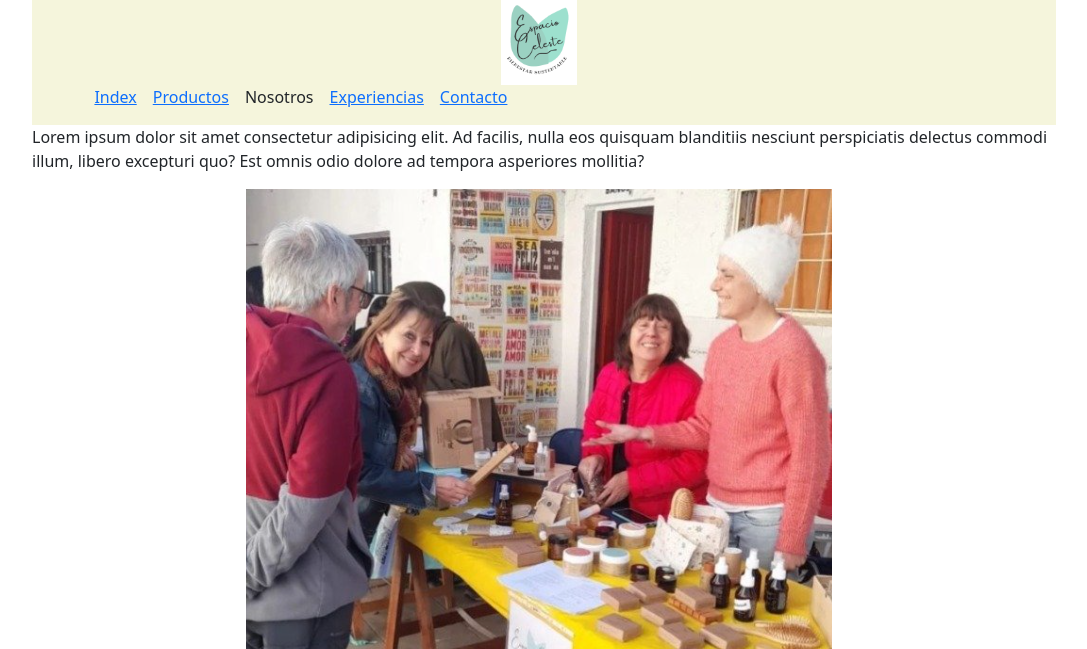
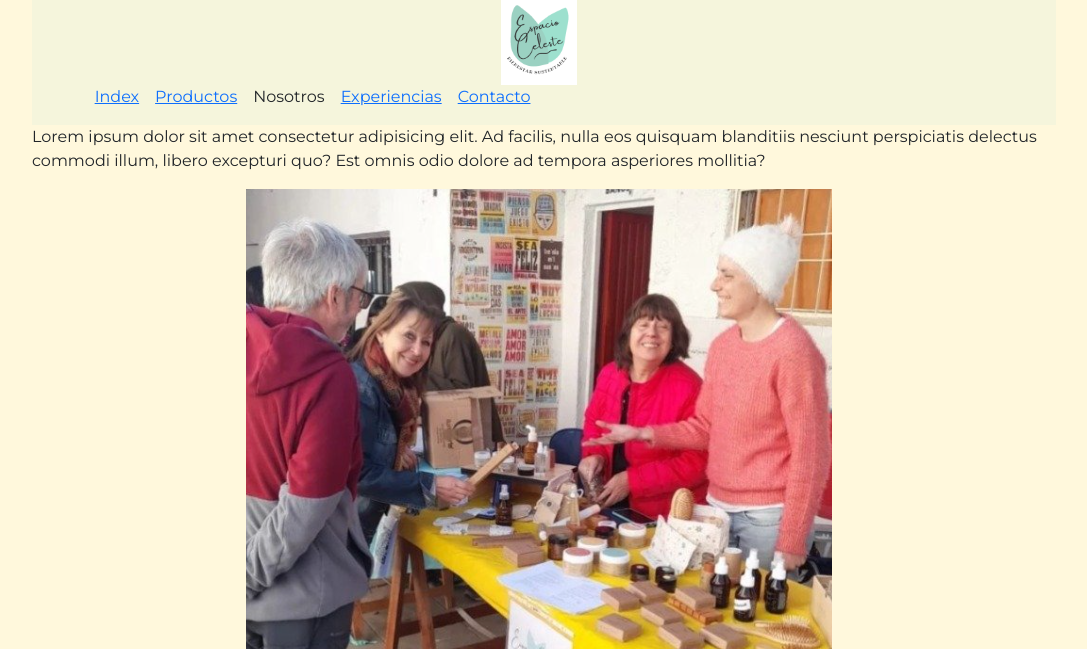
Before and after one commit to MACEVEDO90/EspacioCeleste, a plain HTML site: page nosotros.html in a window 1280 px wide. Shown: the top 649 px of the page, without its empty margins (96-1183 px from the left). Drawn offline with nearby package versions, Linux system fonts and the light colour scheme.

Commit message:
modifico

```diff
--- a/nosotros.html
+++ b/nosotros.html
@@ -27,6 +27,7 @@
     <meta http-equiv="X-UA-Compatible" content="IE=edge" />
     <meta name="viewport" content="width=device-width, initial-scale=1.0" />
     <title>COSMETICA NATURAL</title>
+    <link rel="stylesheet" href="CSS/style.css" />
   </head>
   <header>
       <a href="index.html">
```
